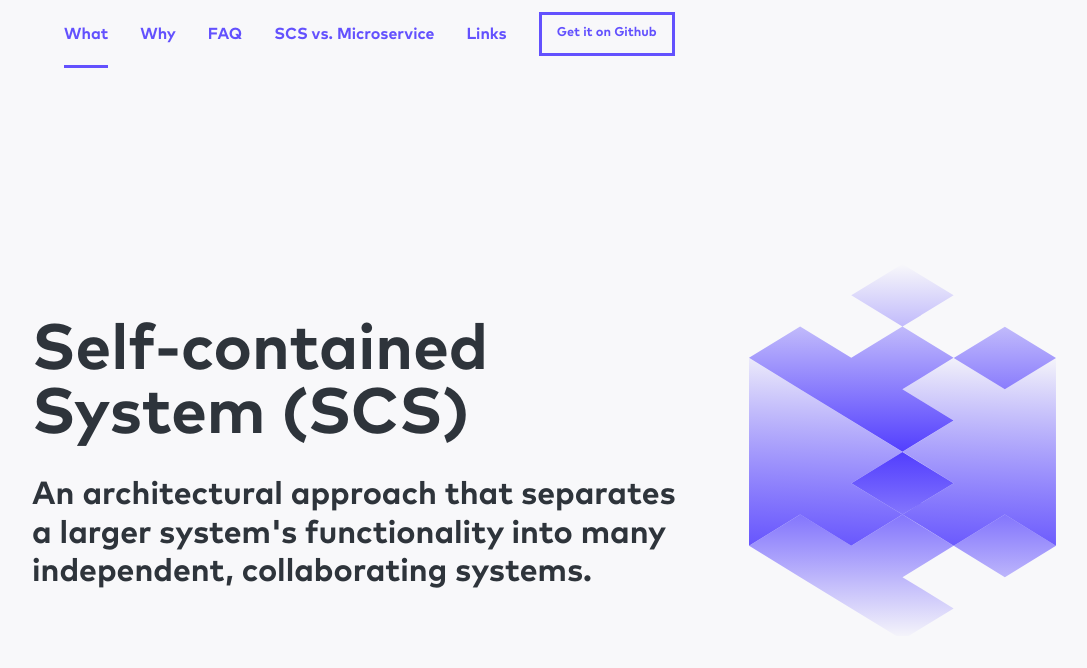
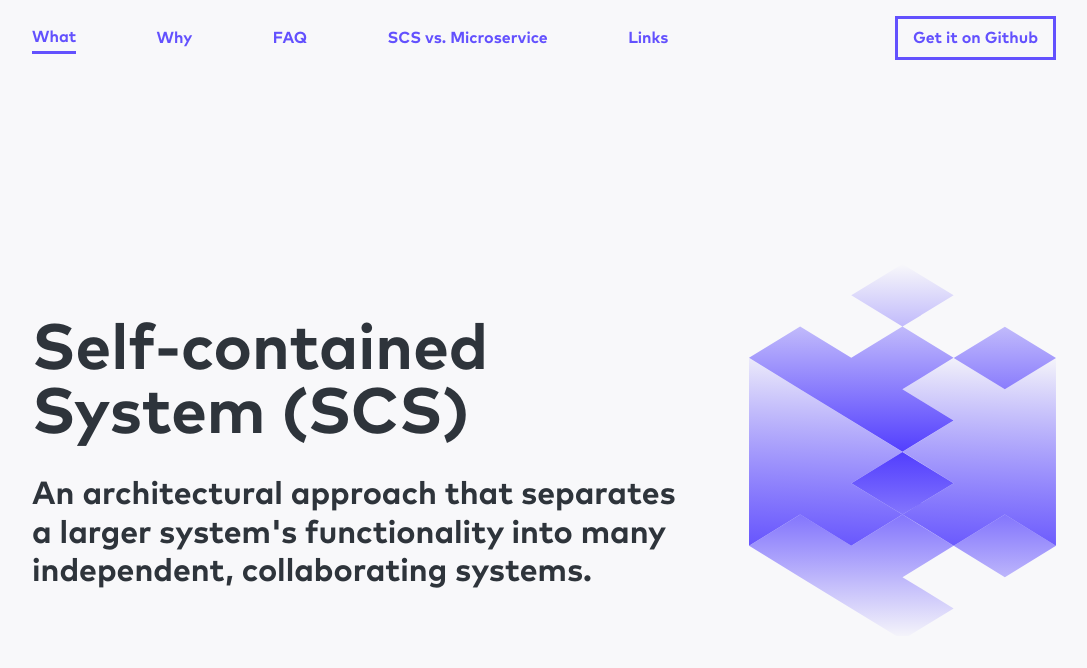
Before and after one commit to innoq/SCS, a Jekyll site: the page built from index.html, in a window 1280 px wide and 900 px high. Shown: the top 668 px of the window, without its empty margins (96-1183 px from the left). Built offline with Jekyll 4.4.1, drawn with Linux system fonts in a browser that asks for light colours.

Commit message:
removes webflow.css

```diff
--- a/_layouts/default.html
+++ b/_layouts/default.html
@@ -8,7 +8,6 @@
   <meta name="description" content="{{page.description}}">
   <link rel="stylesheet" href="css/vars.css">
   <link rel="stylesheet" href="css/typography.css">
-  <link rel="stylesheet" href="css/webflow.css">
   <link rel="stylesheet" href="css/default.css">
   <link rel="stylesheet" href="css/index.css">
   <link rel="stylesheet" href="css/navigation.css">
@@ -17,27 +16,27 @@
 </head>
 
 <body>
-
-  <!-- todo mobile -->
   <div data-collapse="medium" data-animation="default" data-duration="400" data-easing="ease" data-easing2="ease"
-    role="banner" class="navbar w-nav">
+    role="banner" class="topbar">
     <div class="container">
-      <nav role="navigation" class="nav-menu w-nav-menu menu" id="menu" aria-label="menu">
-        <a class="menu-icon-link" href="#" aria-label="Close menu">
-          <img src="img/menu-close.svg" alt="Close Menu" class="menu-icon">
+      <nav role="navigation" class="navigation" id="menu" aria-label="menu">
+        <a class="navigation__menu-icon-link" href="#" aria-label="Close menu">
+          <img src="img/menu-close.svg" alt="Close Menu" class="navigation__menu-icon">
           <span class="sr-only">Close menu</span>
         </a>
-        <a href="index.html" aria-current="page" class="nav-link w-nav-link {% if page.name == 'index.html' %} w--current {% endif %}">What</a>
-        <a href="why.html" class="nav-link w-nav-link {% if page.name == 'why.md' %} w--current {% endif %}">Why</a>
-        <a href="faq.html" class="nav-link w-nav-link {% if page.name == 'faq.md' %} w--current {% endif %}">FAQ</a>
-        <a href="vs-ms.html" class="nav-link w-nav-link {% if page.name == 'vs-ms.md' %} w--current {% endif %}">SCS vs. Microservice</a>
-        <a href="links.html" class="nav-link w-nav-link {% if page.name == 'links.md' %} w--current {% endif %}">Links</a>
-        <div class="nav-button">
-          <a href="https://github.com/innoq/SCS" class="nav-button-view w-button">Get it on Github</a>
+        <div class="navigation__items">
+          <a href="index.html" aria-current="page" class="navigation__link {% if page.name == 'index.html' %} navigation__link-selected {% endif %}">What</a>
+          <a href="why.html" class="navigation__link {% if page.name == 'why.md' %} navigation__link-selected {% endif %}">Why</a>
+          <a href="faq.html" class="navigation__link {% if page.name == 'faq.md' %} navigation__link-selected {% endif %}">FAQ</a>
+          <a href="vs-ms.html" class="navigation__link {% if page.name == 'vs-ms.md' %} navigation__link-selected {% endif %}">SCS vs. Microservice</a>
+          <a href="links.html" class="navigation__link {% if page.name == 'links.md' %} navigation__link-selected {% endif %}">Links</a>
+          <div class="navigation__button">
+            <a href="https://github.com/innoq/SCS" class="navigation__button-link">Get it on Github</a>
+          </div>
         </div>
       </nav>
-      <a class="menu-icon-link" href="#menu" aria-label="Open menu">
-        <img src="img/menu-burger.svg" alt="Open Menu" class="menu-icon">
+      <a class="navigation__menu-icon-link" href="#menu" aria-label="Open menu">
+        <img src="img/menu-burger.svg" alt="Open Menu" class="navigation__menu-icon">
         <span class="sr-only">Open menu</span>
       </a>
     </div>
--- a/css/navigation.css
+++ b/css/navigation.css
@@ -1,14 +1,4 @@
-.menu-icon {
-  display: none;
-}
-
-.nav-menu {
-  float: left;
-  display: flex;
-  gap: 2rem;
-}
-
-.navbar {
+.topbar {
   background-color: var(--color-bg);
   position: fixed;
   top: 0%;
@@ -17,25 +7,45 @@
   right: 0%;
 }
 
-.nav-button-view {
+.navigation__menu-icon {
+  display: none;
+}
+
+.navigation {
+  display: flex;
+  width: 100%;
+}
+
+.navigation__items {
+  display: flex;
+  padding-top: 1rem;
+  padding-bottom: 1rem;
+  justify-content: space-between;
+  align-items: center;
+  width: 100%;
+}
+
+.navigation__button-link {
   float: none;
   color: var(--color-primary);
   background-color: rgba(0, 0, 0, 0);
   border: 3px solid var(--color-primary);
-  margin-top: 0;
-  padding-top: 8px;
-  padding-bottom: 10px;
   font-family: Fontfont mark pro, sans-serif;
-  font-size: .8rem;
+  font-size: 1rem;
+  display: inline-block;
+  padding: 9px 15px;
+  line-height: inherit;
+  text-decoration: none;
+  cursor: pointer;
 }
 
-.nav-button-view:hover {
+.navigation__button-link:hover {
   color: var(--color-secondary);
   background-color: rgba(0, 0, 0, 0);
   border-color: var(--color-secondary);
 }
 
-.nav-link {
+.navigation__link {
   color: var(--color-primary);
   padding-left: 0;
   padding-right: 0;
@@ -43,14 +53,10 @@
   font-size: 1rem;
   display: inline-block;
   flex: none;
+  text-decoration: none;
 }
 
-.nav-link:hover {
-  color: var(--color-primary);
-  background-color: rgba(0, 0, 0, 0);
-}
-
-.nav-link.w--current {
+.navigation__link-selected {
   color: var(--color-primary);
   border-bottom-width: 3px;
   border-bottom-color: var(--color-primary);
@@ -58,8 +64,14 @@
   padding-bottom: 0;
 }
 
+.navigation__link:hover {
+  color: var(--color-secondary);
+  background-color: rgba(0, 0, 0, 0);
+  border-bottom-color: var(--color-secondary);
+}
+
 @media screen and (min-width: 768px) {
-  .nav-button {
+  .navigation__button {
     width: 30%;
     flex: 0 auto;
     justify-content: flex-end;
@@ -69,7 +81,8 @@
 }
 
 @media screen and (max-width: 767px) {
-  .menu {
+  .navigation {
+    float: left;
     position: fixed;
     z-index: 100;
     top: 0;
@@ -80,23 +93,29 @@
     background: white;
     list-style: none;
     display: flex;
-    flex-direction: column;
+    justify-content: center;
     align-items: center;
     transform: translateY(-100%);
     transition: transform 0.2s ease;
     gap: 1rem;
   }
 
-  .menu:target {
+  .navigation:target {
     transform: translateY(0);
   }
 
-  .menu-icon {
+  .navigation__items {
+      flex-direction: column;
+      max-height: 100%;
+      overflow: scroll;
+  }
+
+  .navigation__menu-icon {
     display: inline;
     height: 2rem;
   }
 
-  .menu-icon-link {
+  .navigation__menu-icon-link {
     position: fixed;
     z-index: 99;
     border: none;
@@ -104,7 +123,12 @@
     top: 1rem;
     right: 1rem;
   }
-  .nav-link {
+
+  .navigation__menu-icon-link:hover {
+    background-color: rgba(0, 0, 0, 0);
+  }
+
+  .navigation__link {
     padding: 0;
     margin: 2rem;
   }
--- a/css/webflow.css
+++ /dev/null
@@ -1,96 +0,0 @@
-/* excerpt taken from original file: kubeplatform-e89767.webflow.css */
-
-[class^="w-icon-"],
-[class*=" w-icon-"] {
-  /* use !important to prevent issues with browser extensions that change fonts */
-  font-family: 'webflow-icons' !important;
-  speak: none;
-  font-style: normal;
-  font-weight: normal;
-  font-variant: normal;
-  text-transform: none;
-  line-height: 1;
-  /* Better Font Rendering =========== */
-  -webkit-font-smoothing: antialiased;
-  -moz-osx-font-smoothing: grayscale;
-}
-.w-icon-nav-menu:before {
-  content: "\e602";
-}
-.w-icon-arrow-down:before,
-.w-icon-dropdown-toggle:before {
-  content: "\e603";
-}
-.w-icon-file-upload-remove:before {
-  content: "\e900";
-}
-.w-icon-file-upload-icon:before {
-  content: "\e903";
-}
-
-.w-button {
-  display: inline-block;
-  padding: 9px 15px;
-  background-color: #3898EC;
-  color: white;
-  border: 0;
-  line-height: inherit;
-  text-decoration: none;
-  cursor: pointer;
-  border-radius: 0;
-}
-
-.w-nav {
-  position: relative;
-  background: #dddddd;
-  z-index: 1000;
-}
-.w-nav:before,
-.w-nav:after {
-  content: " ";
-  display: table;
-  grid-column-start: 1;
-  grid-row-start: 1;
-  grid-column-end: 2;
-  grid-row-end: 2;
-}
-.w-nav:after {
-  clear: both;
-}
-
-.w-nav-link {
-  position: relative;
-  display: inline-block;
-  vertical-align: top;
-  text-decoration: none;
-  color: #222222;
-  padding: 20px;
-  text-align: left;
-  margin-left: auto;
-  margin-right: auto;
-}
-.w-nav-link.w--current {
-  color: #0082f3;
-}
-.w-nav-menu {
-  position: relative;
-  float: right;
-}
-
-.w-nav-button {
-  position: relative;
-  float: right;
-  padding: 18px;
-  font-size: 24px;
-  display: none;
-  cursor: pointer;
-  -webkit-tap-highlight-color: rgba(0, 0, 0, 0);
-  tap-highlight-color: rgba(0, 0, 0, 0);
-  -webkit-user-select: none;
-  -moz-user-select: none;
-  -ms-user-select: none;
-  user-select: none;
-}
-.w-nav-button:focus {
-  outline: 0;
-}
```
